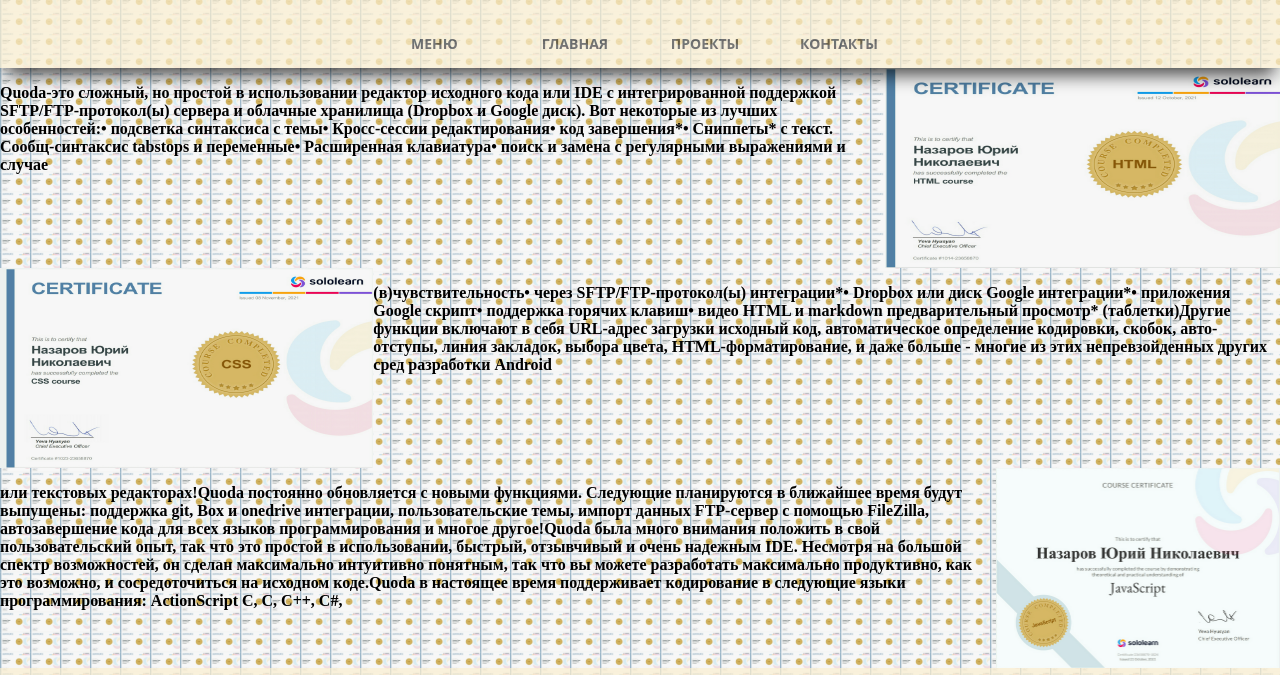
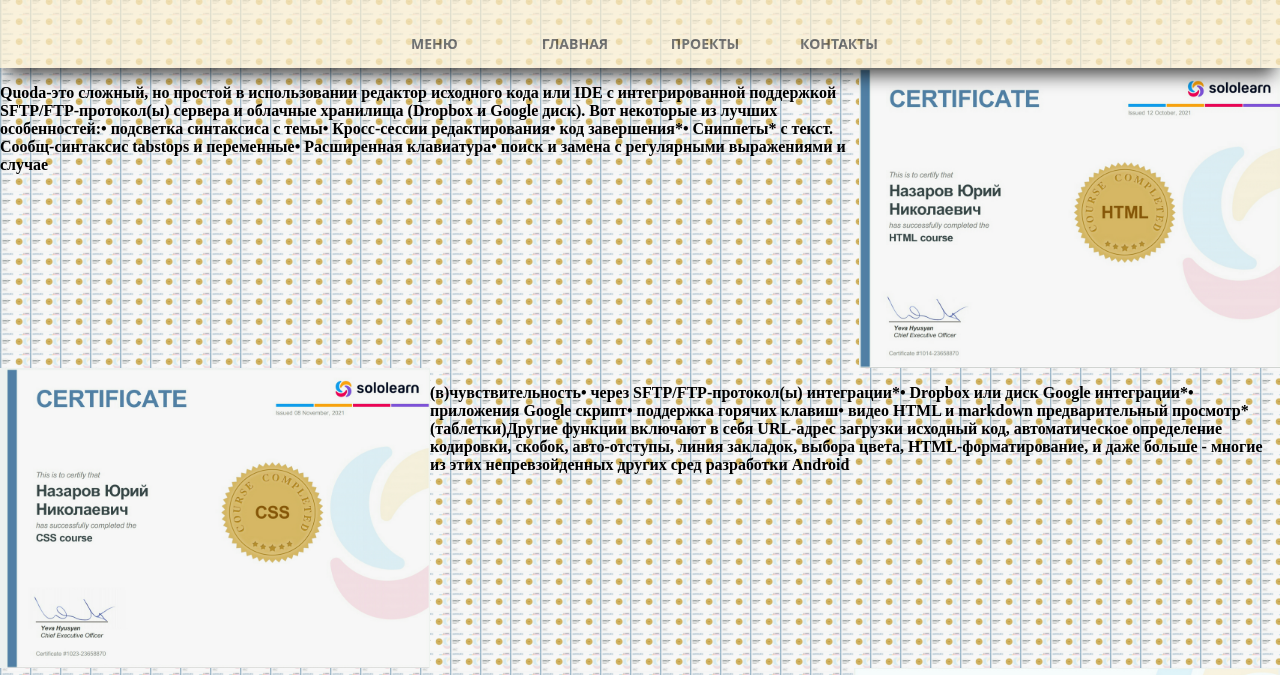
Before and after one commit to NazarovYura/my_project, a plain HTML site: page sertificat.html in a window 1280 px wide. Shown: the part 68-743 px from the top of the page. Drawn offline with Linux system fonts and the light colour scheme.

Commit message:
Update sertificat.html
Resize images

```diff
--- a/sertificat.html
+++ b/sertificat.html
@@ -27,17 +27,17 @@
   	<div style="display:flex"> <!--скрепляет элементы -->
   		<p><b>Quoda-это сложный, но простой в использовании редактор исходного кода или IDE с интегрированной поддержкой SFTP/FTP-протокол(ы) сервера и облачные хранилища (Dropbox и Google диск). Вот некоторые из лучших особенностей:• подсветка синтаксиса с темы• Кросс-сессии редактирования• код завершения*• Сниппеты* с текст. Сообщ-синтаксис tabstops и переменные• Расширенная клавиатура• поиск и замена с регулярными выражениями и случае </b></p>
     <img src="HTMLsertificate.jpg" alt=""
-   width="1500px" height="200px"/>
+   width="100%" height="300px"/>
    </div>
    <div style="display:flex"> <!--скрепляет элементы -->
    <img src="csssertificate.jpg"  alt=""
-  	width="1500px" height="200px"/>
+  	width="100%" height="300px"/>
   	<p><b>(в)чувствительность• через SFTP/FTP-протокол(ы) интеграции*• Dropbox или диск Google интеграции*• приложения Google скрипт• поддержка горячих клавиш• видео HTML и markdown предварительный просмотр* (таблетки)Другие функции включают в себя URL-адрес загрузки исходный код, автоматическое определение кодировки, скобок, авто-отступы, линия закладок, выбора цвета, HTML-форматирование, и даже больше - многие из этих непревзойденных других сред разработки Android</b></p>
   	</div>
   	<div style="display:flex"> <!--скрепляет элементы -->
   		<p><b>или текстовых редакторах!Quoda постоянно обновляется с новыми функциями. Следующие планируются в ближайшее время будут выпущены: поддержка git, Box и onedrive интеграции, пользовательские темы, импорт данных FTP-сервер с помощью FileZilla, автозавершение кода для всех языков программирования и многое другое!Quoda была много внимания положить в свой пользовательский опыт, так что это простой в использовании, быстрый, отзывчивый и очень надежным IDE. Несмотря на большой спектр возможностей, он сделан максимально интуитивно понятным, так что вы можете разработать максимально продуктивно, как это возможно, и сосредоточиться на исходном коде.Quoda в настоящее время поддерживает кодирование в следующие языки программирования: ActionScript С, С, С++, C#,</b></p>
   	<img src="JSsertificate.jpg"  alt=""
-  	width="1500px" height="200px"/>
+  	width="100%" height="300px"/>
   	</div>
   	<div class="blok-menu">
         <ul class="menu">
```
